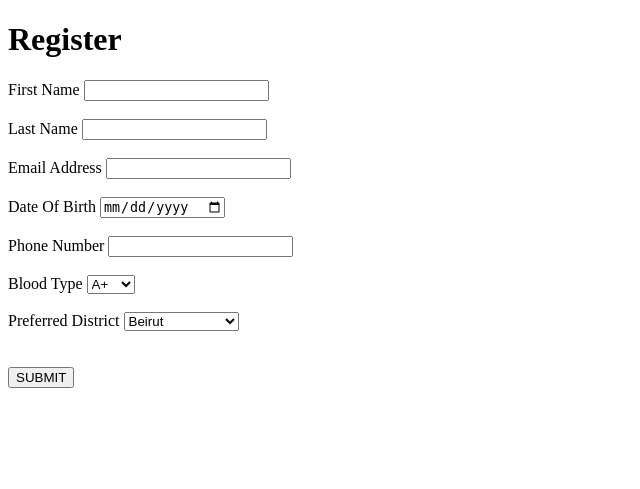
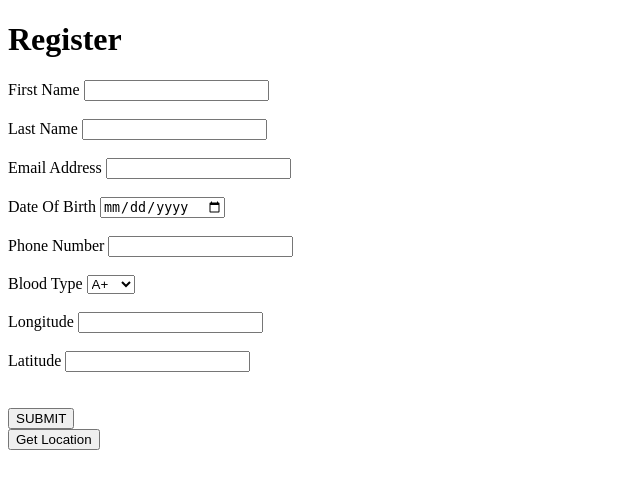
Before and after one commit to Georges7Haddad/DonationSystem, a Django app: page /register/ in a window 1280 px wide. Shown: the top 489 px of the page, without its empty margins (0-640 px from the left). Run offline with Django 3.2, Linux system fonts and the light colour scheme; parts of the project's set-up code (start-up, migrations or seed data) failed here and were passed over.

Commit message:
[Add] Getting donor location

```diff
--- a/BloodDonation/confirmations_controller.py
+++ b/BloodDonation/confirmations_controller.py
@@ -6,6 +6,7 @@ def confirm_donation(request_id):
     request = Request.objects.get(id=request_id)
     if request.units_needed == 1:
         request.delete()
+        return
         # return f"{request.first_name} {request.last_name} does not need anymore units of blood"
     request.units_needed = request.units_needed - 1
     request.save()
--- a/BloodDonation/forms.py
+++ b/BloodDonation/forms.py
@@ -1,4 +1,5 @@
 from django import forms
+from django.forms import NumberInput
 
 BLOOD_TYPE_CHOICES = (
     ("A+", "A+"),
@@ -34,7 +35,8 @@ class DonorForm(forms.Form):
     phone_number = forms.IntegerField()
     email_address = forms.EmailField()
     blood_type = forms.ChoiceField(choices=BLOOD_TYPE_CHOICES)
-    location = forms.ChoiceField(choices=CITIES_CHOICES)
+    longitude = forms.FloatField(widget=NumberInput(attrs={'id': 'long', 'readonly': 'readonly'}))
+    latitude = forms.FloatField(widget=NumberInput(attrs={'id': 'lat', 'readonly': 'readonly'}))
 
     fields = [
         first_name,
@@ -43,7 +45,8 @@ class DonorForm(forms.Form):
         phone_number,
         email_address,
         blood_type,
-        location
+        longitude,
+        latitude
     ]
 
 
@@ -56,7 +59,6 @@ class RequestForm(forms.Form):
     location = forms.ChoiceField(choices=CITIES_CHOICES)
     units_needed = forms.IntegerField()
 
-
     fields = [
         first_name,
         last_name,
--- a/BloodDonation/messages_controller.py
+++ b/BloodDonation/messages_controller.py
@@ -16,7 +16,7 @@ def get_donors(blood_type, body):
 
     donors = [(
         donor,
-        math.sqrt(((request.x_location - donor.x_location) ** 2) + ((request.y_location - donor.y_location) ** 2))
+        math.sqrt(((request.longitude - donor.longitude) ** 2) + ((request.latitude - donor.latitude) ** 2))
     ) for donor in all_possible_donors]
     donors.sort(key=lambda tup: tup[1])
     return request, donors
--- a/BloodDonation/templates/register_donor.html
+++ b/BloodDonation/templates/register_donor.html
@@ -27,13 +27,63 @@
         {{ donor_form.phone_number }}
         <br> <br> <label>Blood Type</label>
         {{ donor_form.blood_type }}
-        <br> <br> <label>Preferred District</label>
-        {{ donor_form.location }}
+        {% if location_empty == True %}
+            <h4>Please enter your location</h4>
+        {% endif %}
+        <br> <br> <label for="long" id="longLabel">Longitude</label>
+        {{ donor_form.longitude }}
+        <br> <br> <label for="lat" id="latLabel">Latitude</label>
+        {{ donor_form.latitude }}
         <br><br><br>
-        <button>SUBMIT</button>
+
+        {#    <div class="container" style="float: right">#}
+        {#        <iframe#}
+        {#                width="600"#}
+        {#                height="500"#}
+        {#                style="border:0"#}
+        {#                src="https://www.google.com/maps/embed/v1/search?key=AIzaSyCB02UrjJJLlxJTnzVNkl4Xfne-BKrqz7s&maptype=roadmap&q=place_id:ChIJs--MqP1YwokRBwAhjXWIHn8"#}
+        {#                allowfullscreen>#}
+        {#        </iframe>#}
+        {#    </div>#}
+
+        <button onclick="checkLocation()">SUBMIT</button>
     </form>
+    <button id="getLocationButton" onclick="getLocation()">Get Location</button>
 </head>
 <body>
 
 </body>
 </html>
+<script>
+    var x = document.getElementById("long");
+    var y = document.getElementById("lat");
+    var getLocationButton = document.getElementById("getLocationButton");
+
+    function getLocation() {
+        if (navigator.geolocation) {
+            navigator.geolocation.getCurrentPosition(showPosition);
+        } else {
+            x.innerHTML = "Geolocation is not supported by this browser.";
+        }
+        getLocationButton.insertAdjacentText("afterend", "We will have your location by the time you finish reading this and we'll be displaying your coordinates");
+    }
+
+    function showPosition(position) {
+        x.value = position.coords.longitude;
+        y.value = position.coords.latitude;
+    }
+</script>
+<script>
+    var x = document.getElementById("long");
+    var y = document.getElementById("lat");
+    var xLabel = document.getElementById("longLabel");
+    var yLabel = document.getElementById("latLabel");
+
+    function checkLocation() {
+        if (x.value == null) {
+            x.setAttribute("readonly", "false");
+            x.insertAdjacentText("afterend", "Please add location");
+        }
+    }
+
+</script>
--- a/BloodDonation/views.py
+++ b/BloodDonation/views.py
@@ -30,16 +30,16 @@ def register_donor(request):
                 return render(request=request, template_name="register_donor.html",
                               context={"donor_form": donor_form, "duplicate": False, "phone_error": False,
                                        "too_young": True})
-            donor_data["x_location"] = float(donor_data['location'].split(",")[0])
-            donor_data["y_location"] = float(donor_data['location'].split(",")[1])
-            del donor_data['location']
             donor = Donor(**donor_data)
             # todo: verify number if we have time
             donor.save()
-
+        else:
+            return render(request=request, template_name="register_donor.html",
+                          context={"donor_form": donor_form, "duplicate": False, "phone_error": False,
+                                   "too_young": False, "location_empty": True})
     donor_form = DonorForm()
     return render(request=request, template_name="register_donor.html",
-                  context={"donor_form": donor_form, "duplicate": False, "phone_error": False, "too_young": False})
+                  context={"donor_form": donor_form, "duplicate": False, "phone_error": False, "too_young": False, "location_empty": False})
 
 
 def request_form(request):
@@ -58,8 +58,8 @@ def request_form(request):
                 return render(request=request, template_name="request_form.html",
                               context={"request_form": request_form, "duplicate": False, "phone_error": True})
 
-            blood_request["x_location"] = float(blood_request['location'].split(",")[0])
-            blood_request["y_location"] = float(blood_request['location'].split(",")[1])
+            blood_request["longitude"] = float(blood_request['location'].split(",")[0])
+            blood_request["latitude"] = float(blood_request['location'].split(",")[1])
             del blood_request['location']
             request1 = Request(**blood_request)
             request1.save()
@@ -68,7 +68,7 @@ def request_form(request):
             return redirect("/confirm/request/")
     request_form = RequestForm()
     return render(request=request, template_name="request_form.html",
-                  context={"request_form": request_form, "duplicate": False, "phone_error": True})
+                  context={"request_form": request_form, "duplicate": False, "phone_error": False})
 
 
 def confirmation_message_request(request):
```
Also changed, not shown: BloodDonation/models.py (+4 -4 lines), BloodDonation/migrations/0009_auto_20201119_1606.py (added), BloodDonation/migrations/0010_auto_20201119_2010.py (added).
